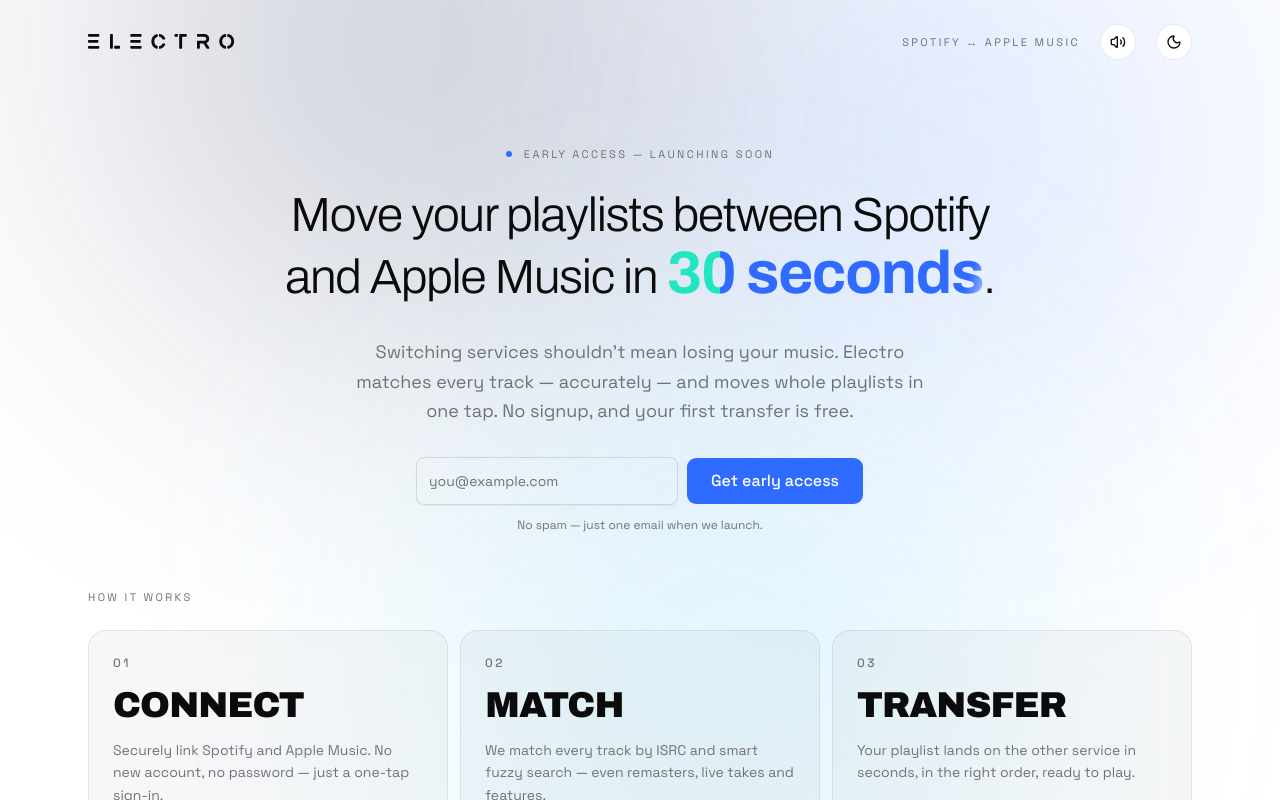
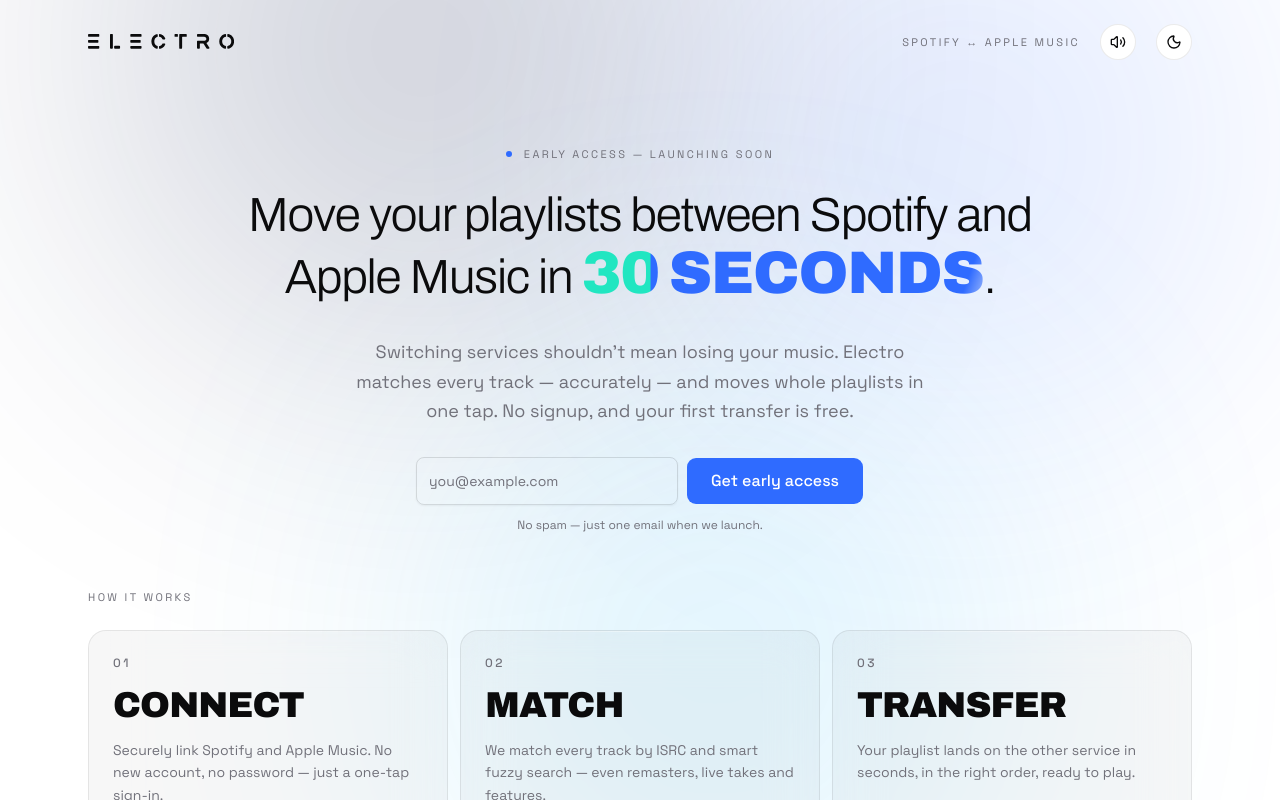
Before and after one commit to ElectroLive/electro, a Next.js app: page / in a window 1280 px wide. Shown: the top 800 px of the page. Built offline with nearby package versions, Linux system fonts and the light colour scheme.

Commit message:
Hero '30 seconds': font-black + uppercase to match tile heading treatment

```diff
--- a/app/page.tsx
+++ b/app/page.tsx
@@ -86,7 +86,7 @@ export default function Home() {
 
           <h1 className="mx-auto mt-6 max-w-4xl font-display text-balance text-3xl font-light leading-[1.15] tracking-tight sm:text-4xl md:text-5xl lg:text-5xl">
             Move your playlists between Spotify and Apple Music in{" "}
-            <span className="electro-laser-text text-4xl font-bold sm:text-5xl md:text-6xl lg:text-6xl">
+            <span className="electro-laser-text text-4xl font-black uppercase sm:text-5xl md:text-6xl lg:text-6xl">
               30 seconds
             </span>
             .
```
